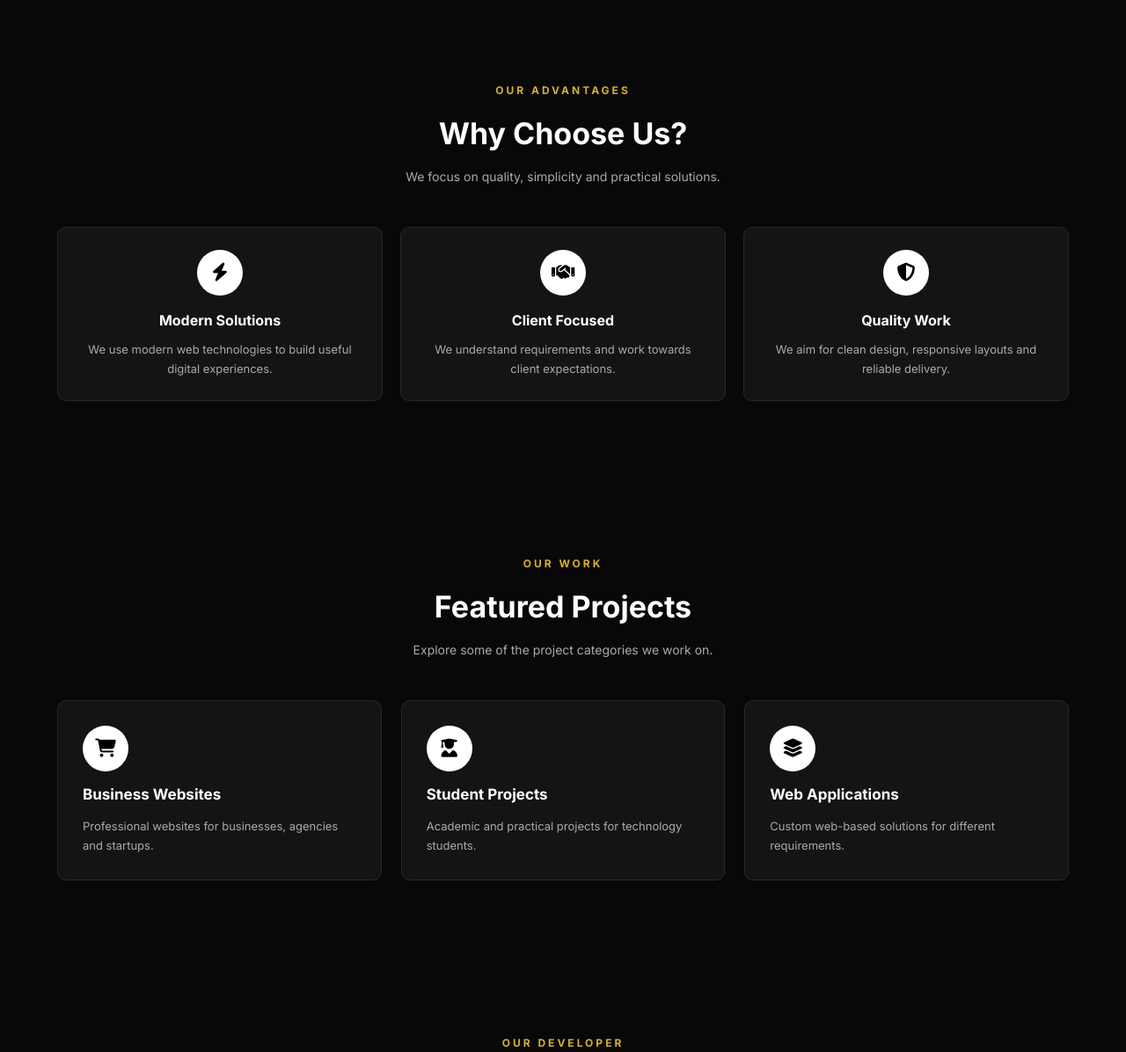
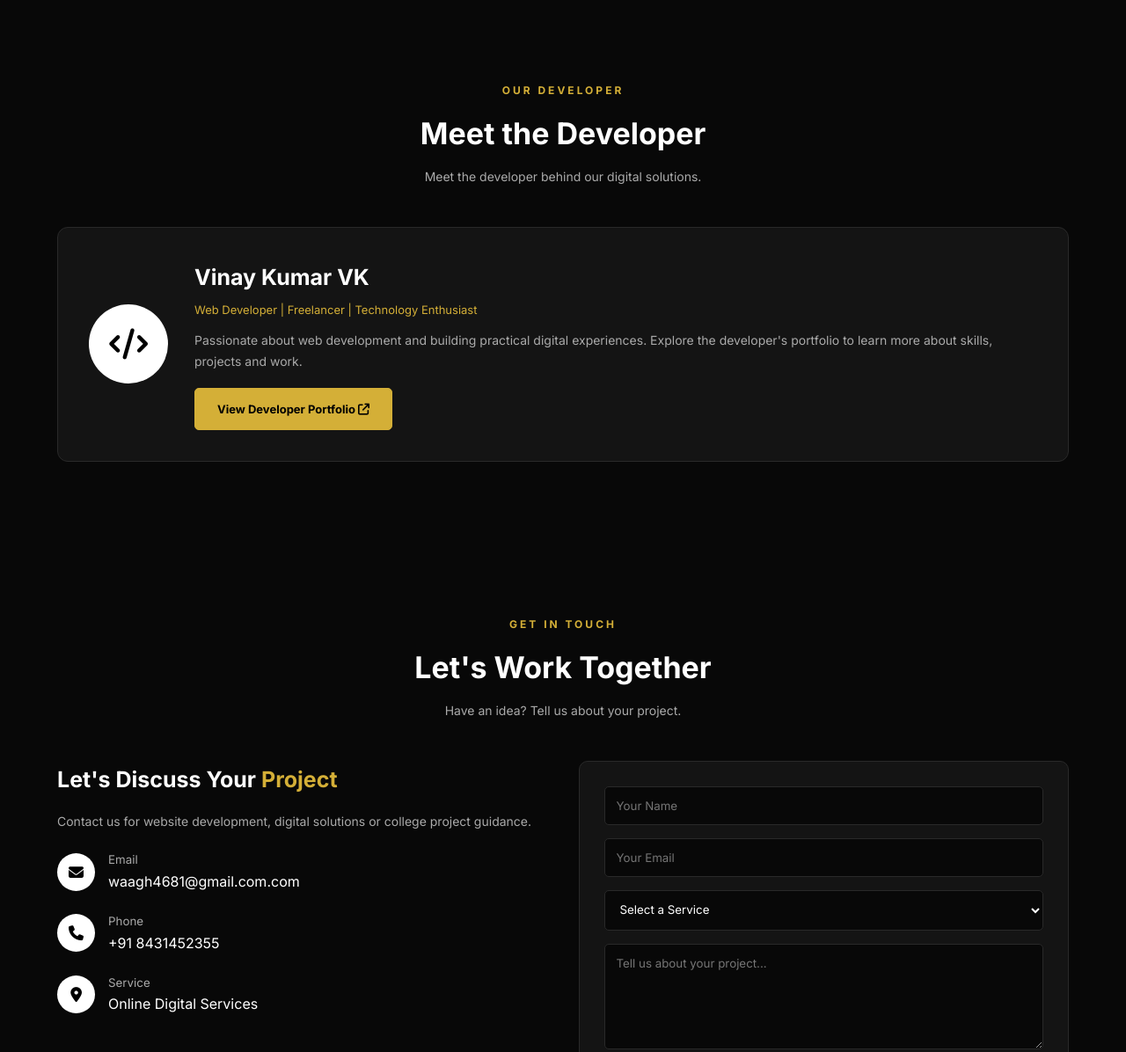
Before and after one commit to vkvinaykumarjourny/Wagh-technologies-, a plain HTML site: page index.html in a window 1280 px wide. Shown: the part 2870-4066 px from the top of the page at 88% size. Drawn offline with Linux system fonts and the light colour scheme.

Commit message:
Update index.html

```diff
--- a/index.html
+++ b/index.html
@@ -153,21 +153,9 @@ footer p{color:var(--muted);font-size:12px}
 <div class="service-card"><div class="icon-box"><i class="fas fa-graduation-cap"></i></div><h3>Project Guidance</h3><p>Project planning, documentation, implementation and technical explanations.</p></div>
 </div></div></section>
 
-<section class="section" id="why-us"><div class="container">
-<div class="section-heading"><span>OUR ADVANTAGES</span><h2>Why Choose Us?</h2><p>We focus on quality, simplicity and practical solutions.</p></div>
-<div class="why-grid">
-<div class="why-card"><div class="icon-box"><i class="fas fa-bolt"></i></div><h3>Modern Solutions</h3><p>We use modern web technologies to build useful digital experiences.</p></div>
-<div class="why-card"><div class="icon-box"><i class="fas fa-handshake"></i></div><h3>Client Focused</h3><p>We understand requirements and work towards client expectations.</p></div>
-<div class="why-card"><div class="icon-box"><i class="fas fa-shield-halved"></i></div><h3>Quality Work</h3><p>We aim for clean design, responsive layouts and reliable delivery.</p></div>
-</div></div></section>
 
-<section class="section" id="projects"><div class="container">
-<div class="section-heading"><span>OUR WORK</span><h2>Featured Projects</h2><p>Explore some of the project categories we work on.</p></div>
-<div class="projects-grid">
-<div class="project-card"><div class="icon-box"><i class="fas fa-shopping-cart"></i></div><h3>Business Websites</h3><p>Professional websites for businesses, agencies and startups.</p></div>
-<div class="project-card"><div class="icon-box"><i class="fas fa-user-graduate"></i></div><h3>Student Projects</h3><p>Academic and practical projects for technology students.</p></div>
-<div class="project-card"><div class="icon-box"><i class="fas fa-layer-group"></i></div><h3>Web Applications</h3><p>Custom web-based solutions for different requirements.</p></div>
-</div></div></section>
+
+
 
 <section class="section" id="developer"><div class="container">
 <div class="section-heading"><span>OUR DEVELOPER</span><h2>Meet the Developer</h2><p>Meet the developer behind our digital solutions.</p></div>
@@ -178,14 +166,7 @@ footer p{color:var(--muted);font-size:12px}
 <a href="https://vinay-kumar-vk.vercel.app/" target="_blank" rel="noopener noreferrer" class="btn">View Developer Portfolio <i class="fas fa-arrow-up-right-from-square"></i></a>
 </div></div></div></section>
 
-<section class="section" id="process"><div class="container">
-<div class="section-heading"><span>HOW WE WORK</span><h2>Our Work Process</h2><p>A simple approach to every project.</p></div>
-<div class="process-grid">
-<div class="process-card"><div class="process-number">01</div><h3>Discussion</h3><p>Understand your ideas and project requirements.</p></div>
-<div class="process-card"><div class="process-number">02</div><h3>Planning</h3><p>Prepare the project structure and development plan.</p></div>
-<div class="process-card"><div class="process-number">03</div><h3>Development</h3><p>Build and test the required digital solution.</p></div>
-<div class="process-card"><div class="process-number">04</div><h3>Delivery</h3><p>Complete the project and deliver it to the client.</p></div>
-</div></div></section>
+
 
 <section class="section" id="contact"><div class="container">
 <div class="section-heading"><span>GET IN TOUCH</span><h2>Let's Work Together</h2><p>Have an idea? Tell us about your project.</p></div>
```
